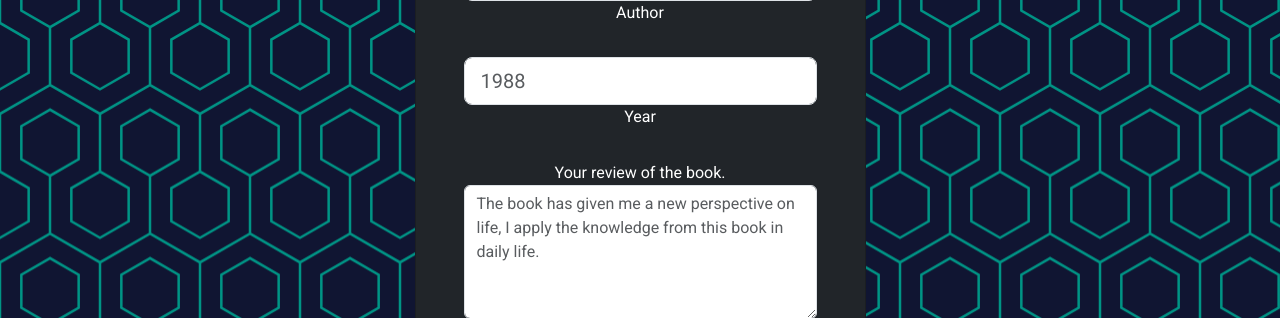
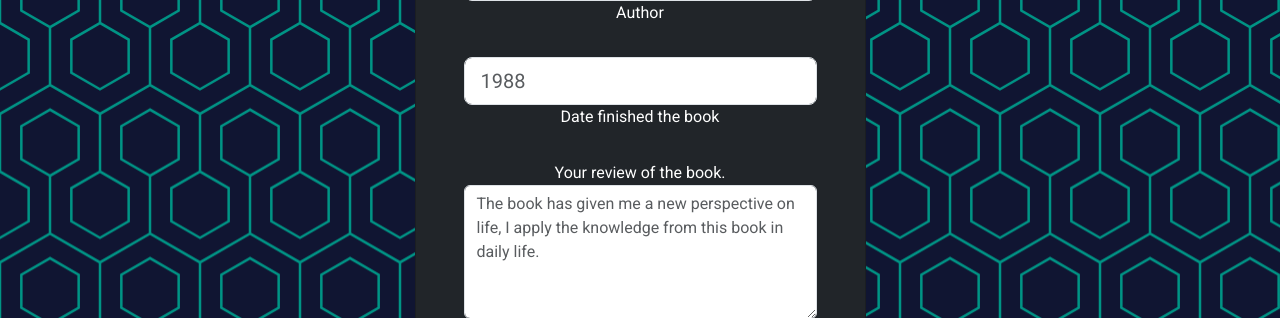
Before and after one commit to MelissaRoodt/Bookery, a Node server app: page /add in a window 1280 px wide. Shown: the part 598-916 px from the top of the page. Run offline with Node 20, Linux system fonts and the light colour scheme.

Commit message:
Fix views date output

```diff
--- a/index.js
+++ b/index.js
@@ -2,6 +2,7 @@ import express from "express";
 import bodyParser from "body-parser";
 import pg from "pg";
 import axios from "axios";
+import moment from "moment";
 
 const app = express();
 const port = 3000;
@@ -16,7 +17,7 @@ let books = [
         isbn: "0385472579",
         rating: "4",
         author: "john king",
-        year: "2023",
+        date: "2023-01-01",
         summary: "It was well written."
     },
     {
@@ -24,23 +25,26 @@ let books = [
         isbn: "0385472579",
         rating: "2",
         author: "leon soul",
-        year: "2018",
-        summary: "The ending was repetitive"
-    },
-    {
-        title: "Warrior way",
-        isbn: "0385472579",
-        rating: "2",
-        author: "leon soul",
-        year: "2018",
+        date: "2018-01-01",
         summary: "The ending was repetitive"
     }
 ]
 
 app.get("/", async (req, res) => {
+    //use public api
     const results = await axios.get("https://api.quotable.io/random");
-    const data = results.data;
-    res.render("index.ejs", {books: books, content: data});
+    const quote = results.data;
+
+    //use postgress database
+    const database_results = await db.query("SELECT * FROM books");
+    let db_books = [];
+    database_results.rows.forEach((book) => {
+        const dateFormatted = book.date.toISOString().slice(0,10);
+        book.date = dateFormatted;
+        db_books.push(book);
+    });
+
+    res.render("index.ejs", {books: db_books, content: quote});//change books : books if you dont have the database setup yet
 });
 
 app.get("/add", (req, res) => {
--- a/package.json
+++ b/package.json
@@ -15,6 +15,7 @@
     "body-parser": "^1.20.2",
     "ejs": "^3.1.10",
     "express": "^4.19.2",
+    "moment": "^2.30.1",
     "pg": "^8.12.0"
   }
 }
--- a/views/add.ejs
+++ b/views/add.ejs
@@ -95,11 +95,11 @@
                     >
                       <input
                         type="text"
-                        id="year"
+                        id="date"
                         class="form-control form-control-lg"
                         placeholder="1988"
                       />
-                      <label class="form-label" for="typeauthor">Year</label>
+                      <label class="form-label" for="typeauthor">Date finished the book</label>
                     </div>
 
                     <div
--- a/views/index.ejs
+++ b/views/index.ejs
@@ -80,7 +80,7 @@
               </div>
               <div class="book-info">
                 <p class="card-text"><%= book.author %></p>
-                <p class="card-text"><%= book.year %></p>
+                <p class="card-text"><%= book.date %></p>
               </div>
               <p class="card-text"><%= book.summary %></p>
               <a href="/update" class="btn btn-primary">Update</a>
--- a/views/update.ejs
+++ b/views/update.ejs
@@ -91,10 +91,10 @@
                     >
                       <input
                         type="text"
-                        id="year"
+                        id="date"
                         class="form-control form-control-lg"
                       />
-                      <label class="form-label" for="typeauthor">Year</label>
+                      <label class="form-label" for="typeauthor">Date finished the book</label>
                     </div>
 
                     <div
```
Also changed, not shown: 1 other file.
